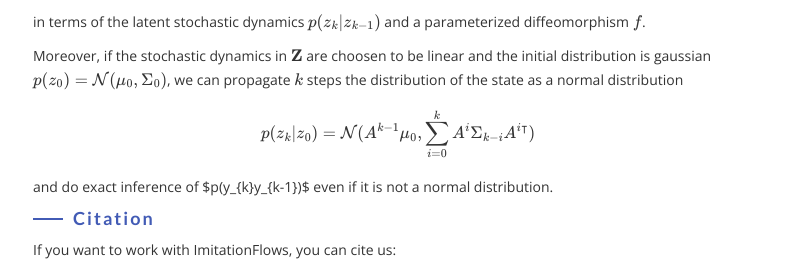
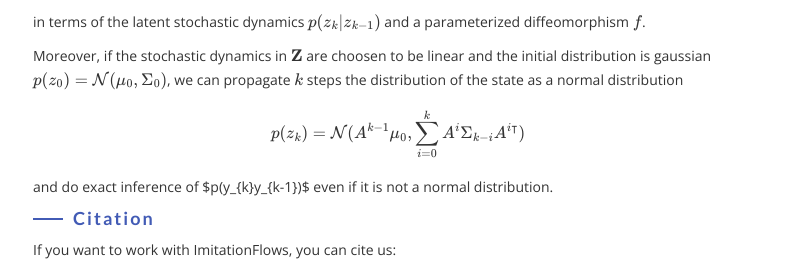
Before and after one commit to TheCamusean/theCamusean.github.io, a Jekyll site: the page built from _posts/2020-07-05-ImitationFlows.md, in a window 1280 px wide and 900 px high, scrolled down 2792 px. Shown: the part 417-687 px from the top of the window, without its empty margins (242-1036 px from the left). Built offline with Jekyll 4.4.1, drawn with Linux system fonts in a browser that asks for light colours; some web fonts are replaced; formulas are drawn with MathJax 3; a script that is not in the unit is left out; comment, search, counter and statistics services are not loaded.

Commit message:
evolution

```diff
--- a/_posts/2020-07-05-ImitationFlows.md
+++ b/_posts/2020-07-05-ImitationFlows.md
@@ -92,7 +92,7 @@ in terms of the latent stochastic dynamics $p(z_{k}|z_{k-1})$ and a parameterize
 
 Moreover, if the stochastic dynamics in $\mathbf{Z}$ are choosen to be linear and the initial distribution is gaussian $p(z_0) = \mathcal{N}(\mu_0, \Sigma_0)$, we can propagate $k$ steps the distribution of the state as a normal distribution
 
-$$p(z_k|z_0) = \mathcal{N}(A^{k-1} \mu_{0}, \sum_{i=0}^{k} A^{i} \Sigma_{k-i} A^{i \intercal})$$
+$$p(z_k) = \mathcal{N}(A^{k-1} \mu_{0}, \sum_{i=0}^{k} A^{i} \Sigma_{k-i} A^{i \intercal})$$
 
 and do exact inference of $p(y_{k}|y_{k-1})$ even if it is not a normal distribution.
 
```
